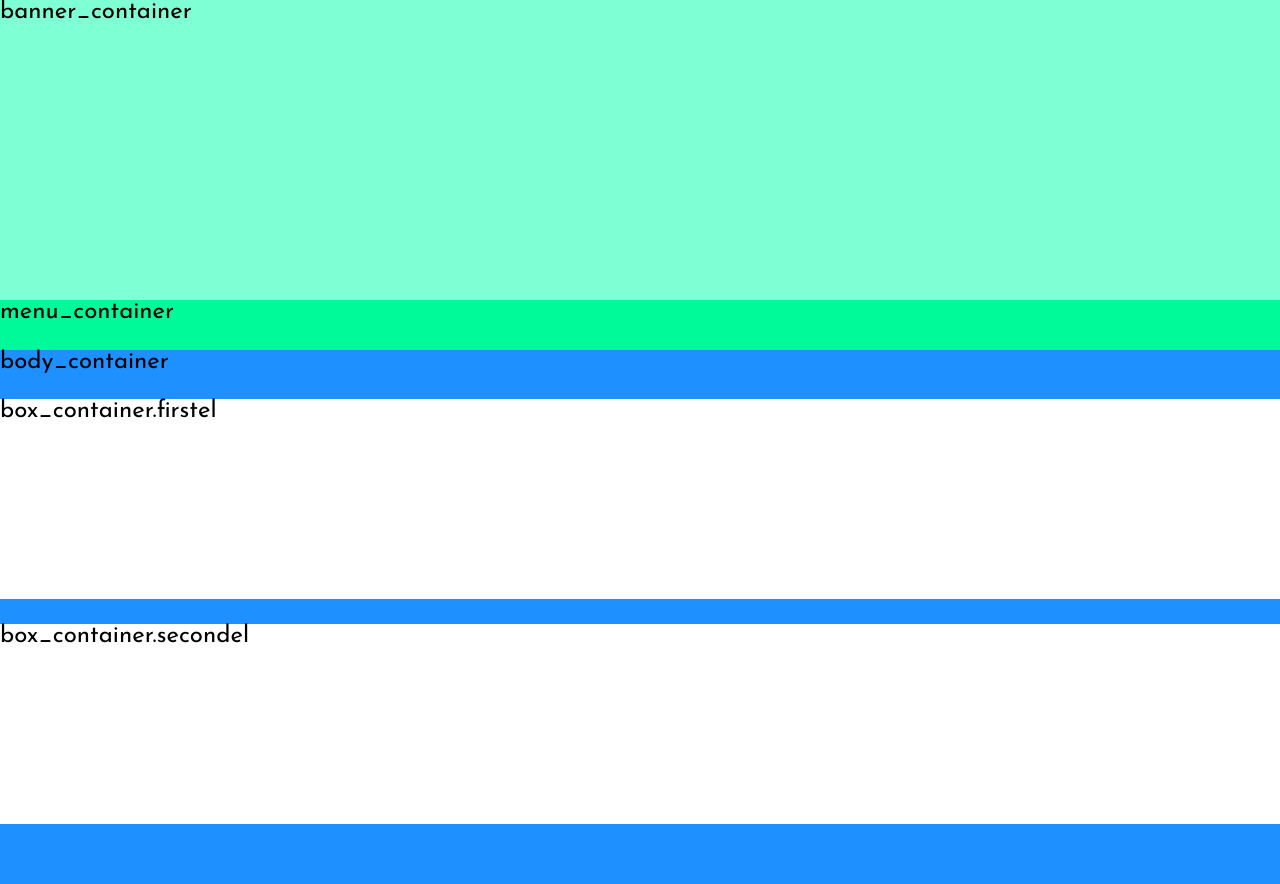
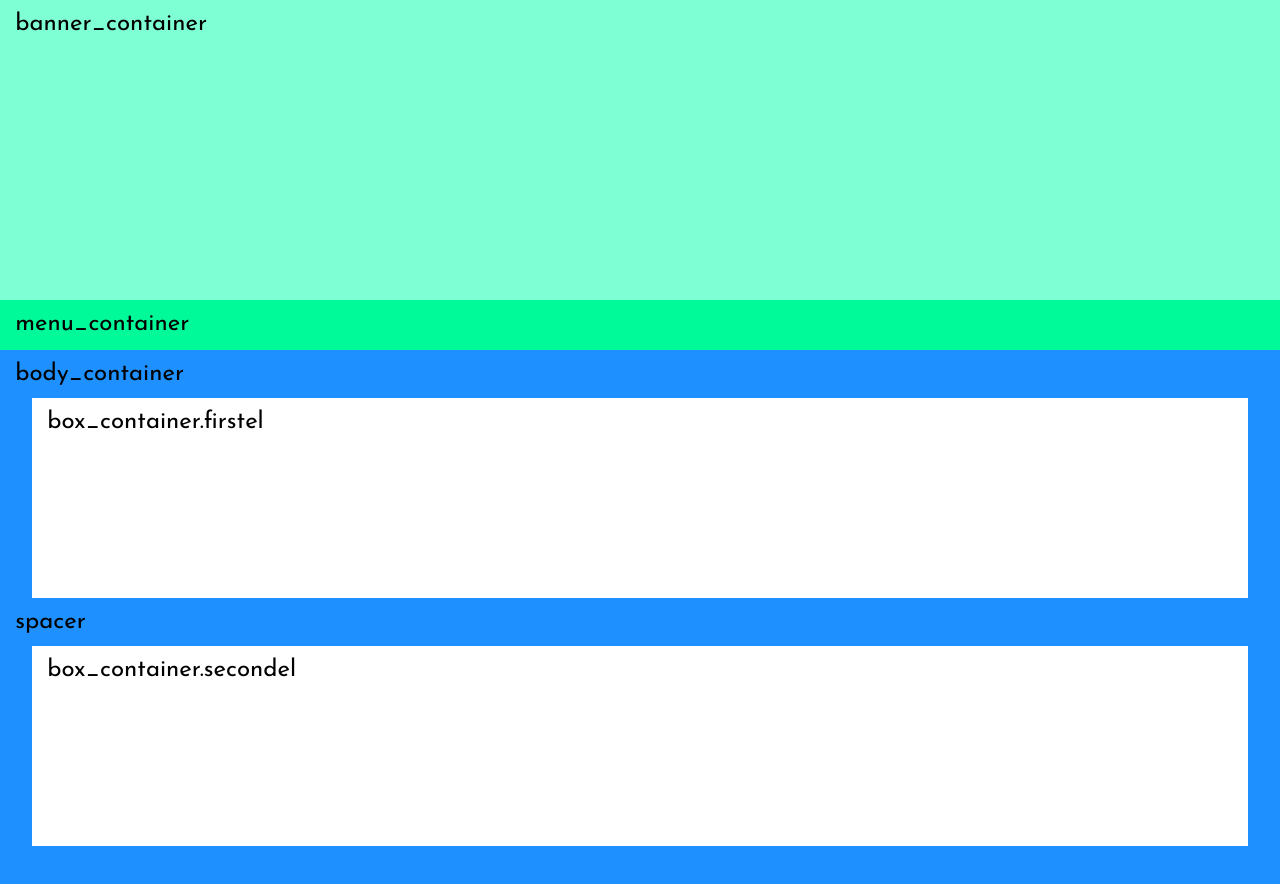
Before and after one commit to natebwangsut/thepooe.github.io, a website: page index.html in a window 1280 px wide. Shown: the top 884 px of the page. Drawn offline with Linux system fonts and the light colour scheme.

Commit message:
Added spacer and decorations

```diff
--- a/css/main.css
+++ b/css/main.css
@@ -4,6 +4,7 @@ body {
     margin: 0px;
     font-family: 'Josefin Sans', sans-serif;
     font-size: 1.5em;
+    line-height: 2em;
 }
 #banner_container {
     width: 100%;
@@ -22,18 +23,17 @@ body {
     margin: 0px;
 }
 #box_container {
-    width: 100%;
+    width: 95%;
     height: 200px;
     background-color: white;
     //line-height: 200px;
     position: relative;
+    left: 2.5%;
     transition: all 0.3s;
 }
 #box_container.firstel {
-    top: 25px;
 }
 #box_container.secondel {
-    top: 50px;
 }
 #box_container:hover {
     background-color: #ffb857;
--- a/index.html
+++ b/index.html
@@ -6,18 +6,19 @@
     </head>
     <body>
         <div id = "banner_container">
-            banner_container
+            &nbsp; banner_container
         </div>
         <div id = "menu_container">
-            menu_container
+            &nbsp; menu_container
         </div>
         <div id = "body_container">
-            body_container
+            &nbsp; body_container
             <div id = "box_container" class= "firstel">
-                box_container.firstel
+                &nbsp; box_container.firstel
             </div>
+            &nbsp; spacer <!-- Spacer -->
             <div id = "box_container" class = "secondel">
-                box_container.secondel
+                &nbsp; box_container.secondel
             </div>
         </div>
     </body>
```
